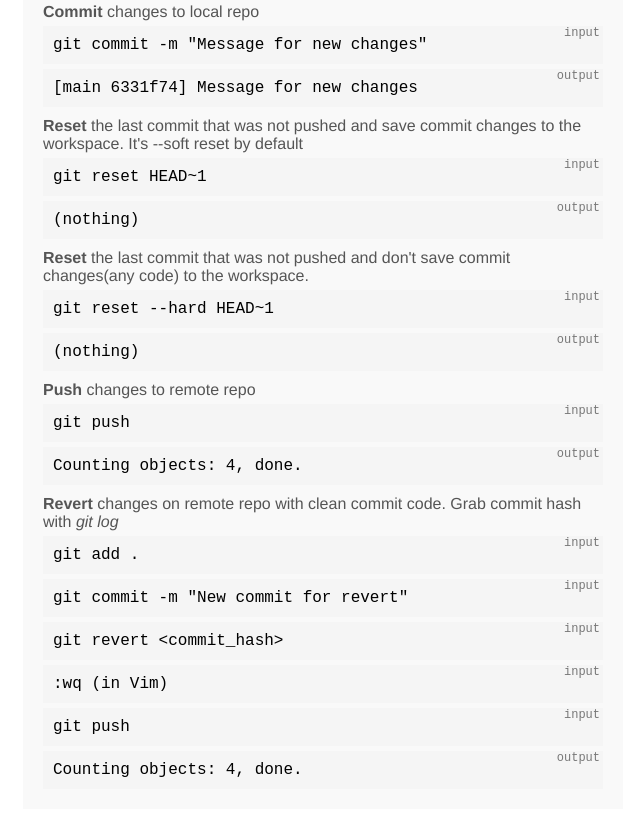
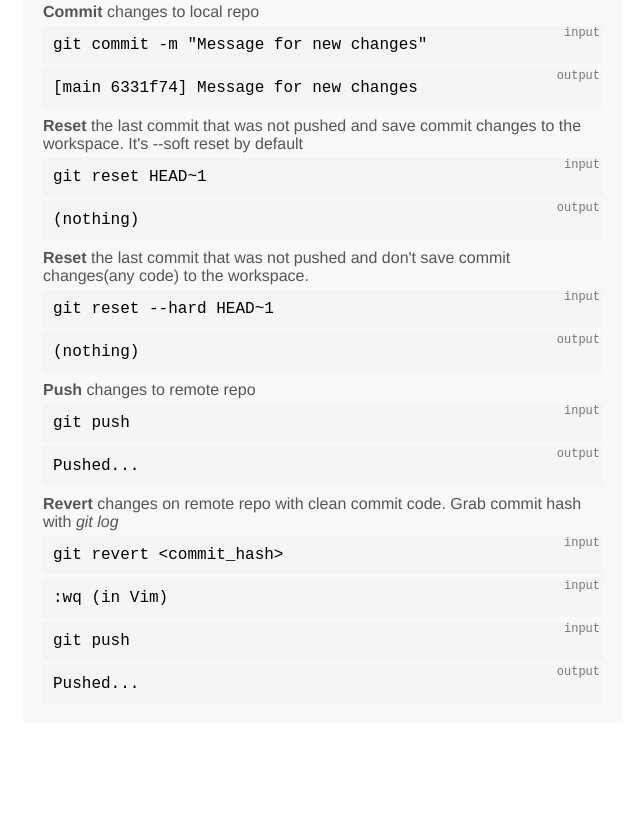
Before and after one commit to zeniaroman/git, a plain HTML site: page index.html in a window 1280 px wide. Shown: the part 1207-2022 px from the top of the page, without its empty margins (317-957 px from the left). After the commit the page ends 1990 px from the top, so only its background shows below. Drawn offline with Linux system fonts and the light colour scheme.

Commit message:
Revert "New commit for revert"
This reverts commit a0209af8ecbb8e46e159def05a463e1cadaba470.

```diff
--- a/index.html
+++ b/index.html
@@ -130,15 +130,13 @@
 
 		<span class="iblock__desc"><strong>Push</strong> changes to remote repo</span>
 		<code class="iblock__code iblock__code_input">git push</code>
-		<code class="iblock__code iblock__code_output">Counting objects: 4, done.</code>
+		<code class="iblock__code iblock__code_output">Pushed...</code>
 
 		<span class="iblock__desc"><strong>Revert</strong> changes on remote repo with clean commit code. Grab commit hash with <em>git log</em></span>
-		<code class="iblock__code iblock__code_input">git add .</code>
-		<code class="iblock__code iblock__code_input">git commit -m "New commit for revert"</code>
 		<code class="iblock__code iblock__code_input">git revert &lt;commit_hash&gt;</code>
 		<code class="iblock__code iblock__code_input">:wq (in Vim)</code>
 		<code class="iblock__code iblock__code_input">git push</code>
-		<code class="iblock__code iblock__code_output">Counting objects: 4, done.</code>
+		<code class="iblock__code iblock__code_output">Pushed...</code>
 	</p>
 
 	<!-- <p class="iblock">
```
